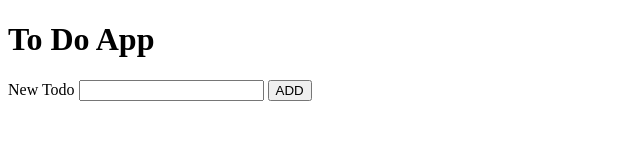
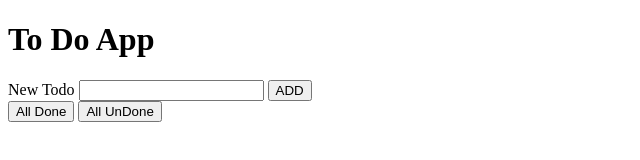
Before and after one commit to japocoinyenhoang/ToDo_vue, a plain HTML site: page index.html in a window 1280 px wide. Shown: the whole page, without its empty margins (0-640 px from the left). Drawn offline with nearby package versions, Linux system fonts and the light colour scheme.

Commit message:
allDone and allUnDone action added

```diff
--- a/app.js
+++ b/app.js
@@ -1,23 +1,32 @@
-const app = new Vue ({
-  el: '#app',
+const app = new Vue({
+  el: "#app",
   data: {
-    title: 'To Do App',
-    newTodo: '',
-    todos: []
-
+    title: "To Do App",
+    newTodo: "",
+    todos: [],
   },
   methods: {
     addTodo() {
-      console.log('form submitted');
+      console.log("form submitted");
       this.todos.push({
         title: this.newTodo,
-        done: false
+        done: false,
       });
-      this.newTodo=''
+      this.newTodo = "";
     },
     removeTodo(todo) {
       const todoIndex = this.todos.indexOf(todo);
       this.todos.splice(todoIndex, 1);
-    }
-  }
-})
+    },
+    allDone() {
+      this.todos.forEach((todo) => {
+        todo.done = true;
+      });
+    },
+    allUnDone() {
+      this.todos.forEach((todo) => {
+        todo.done = false;
+      });
+    },
+  },
+});
--- a/index.html
+++ b/index.html
@@ -20,6 +20,9 @@
           value=""
         />
         <button type="submit" name="button">ADD</button>
+      </form>
+      <button @click="allDone" type="button" name="button">All Done</button>
+      <button @click="allUnDone" type="button" name="button">All UnDone</button>
       <ul>
         <li v-for="todo in todos">
           <input type="checkbox" name="" id="" v-model="todo.done" />
@@ -27,7 +30,6 @@
           <button type="button" @click="removeTodo(todo)">REMOVE</button>
         </li>
       </ul>
-      </form>
     </main>
 
     <script src="https://cdn.jsdelivr.net/npm/vue@2.6.14/dist/vue.js"></script>
```
Lines whose indentation alone changed are shown as unchanged.
